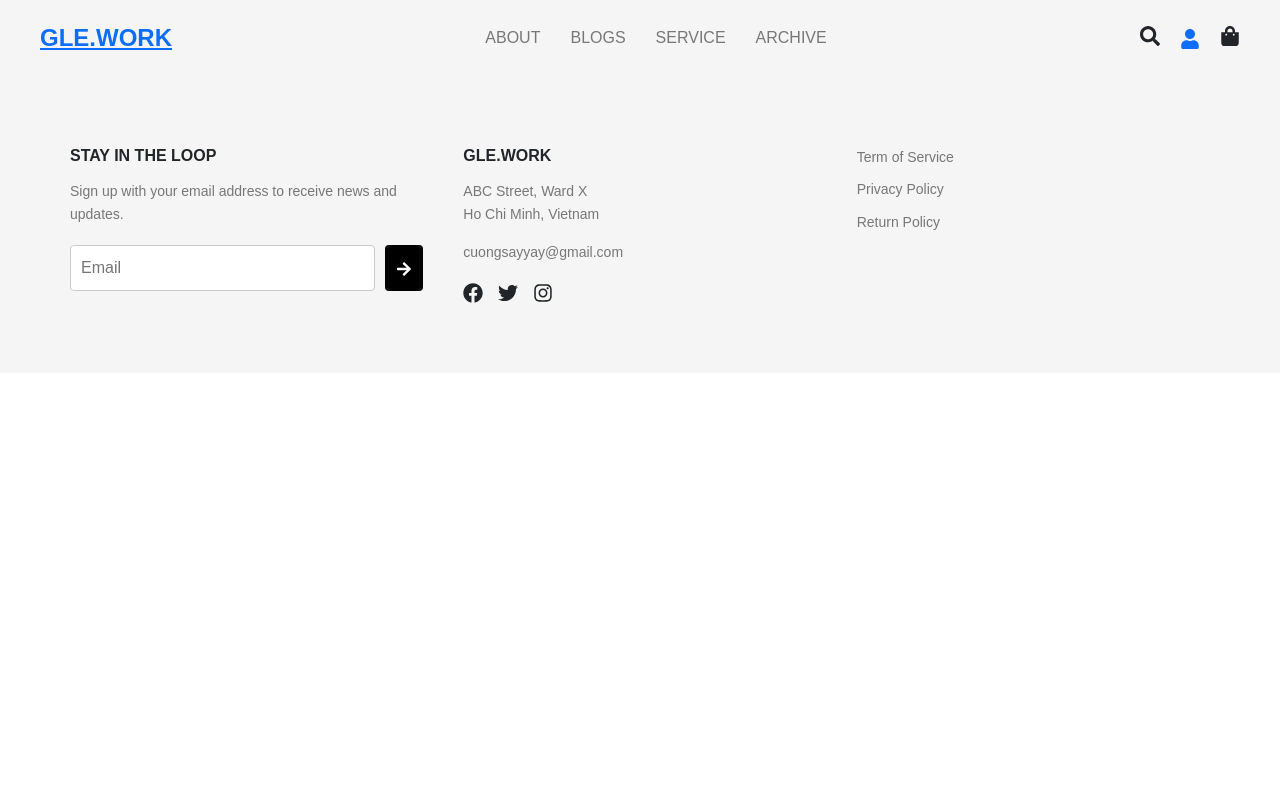
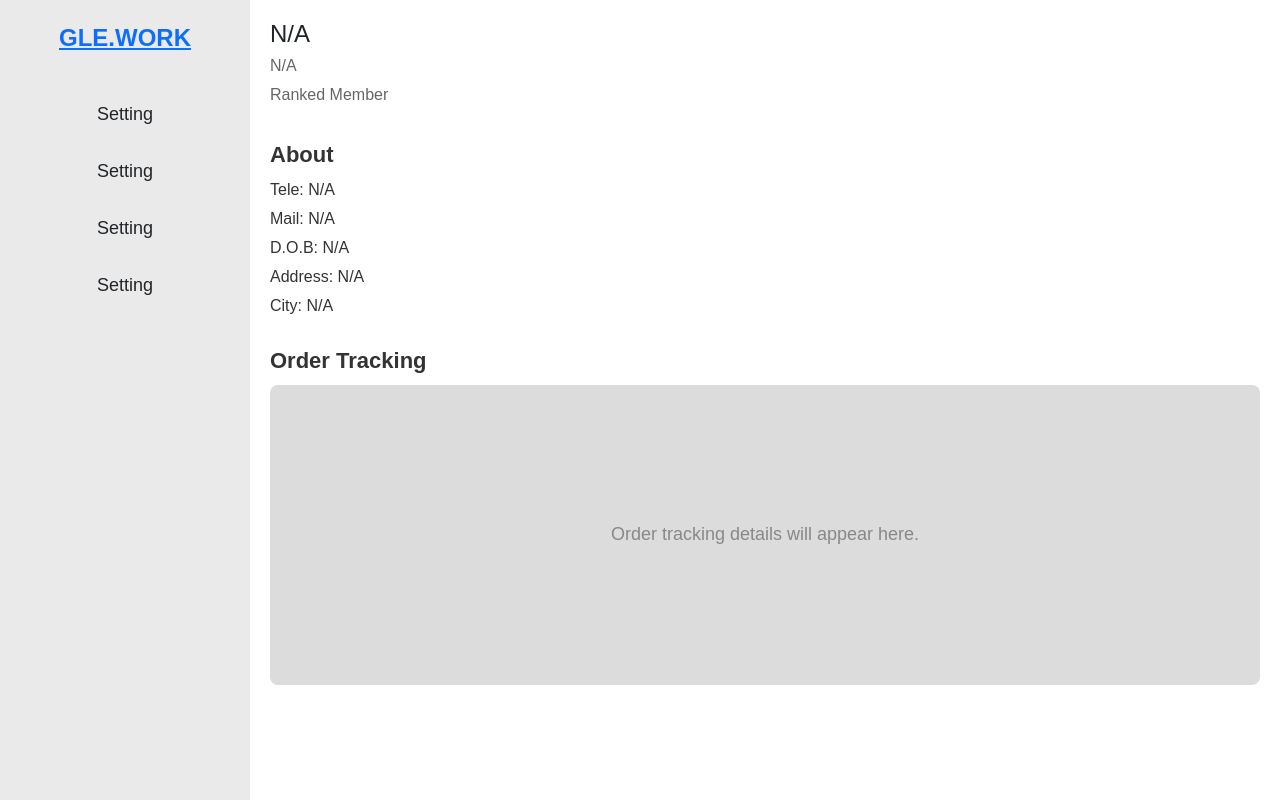
Before and after one commit to Will-Gle/glework, a React (Vite) app: page /user in a window 1280 px wide. Built offline with nearby package versions, Linux system fonts and the light colour scheme.

Commit message:
Add UserPage component and update App.tsx

```diff
--- a/src/App.tsx
+++ b/src/App.tsx
@@ -13,6 +13,7 @@ import Footer from "./components/Footer";
 import Landing from "./components/Landing/Landing";
 import About from "./components/About/About";
 import Archive from "./components/Archive/Archive";
+import UserPage from "./components/UserPage/UserPage";
 import "./App.css";
 
 // Component responsible for rendering the layout with Header, Footer, and routing logic
@@ -21,6 +22,7 @@ function AppLayout() {
 
   // Define the paths where Header and Footer should be hidden
   const hideHeaderFooter = [
+    "/user",
     "/login",
     "/signup",
     "/lost-password",
@@ -35,6 +37,7 @@ function AppLayout() {
         <Route path="/home" element={<Landing />} />
         <Route path="/about" element={<About />} />
         <Route path="/archive" element={<Archive />} />
+        <Route path="/user" element={<UserPage />} />
         <Route path="/login" element={<Login />} />
         <Route path="/signup" element={<Signup />} />
         <Route path="/lost-password" element={<LostPass />} />
--- /dev/null
+++ b/src/components/UserPage/UserPage.css
@@ -0,0 +1,114 @@
+/* General layout */
+.user-page {
+    display: flex;
+    height: 100vh;
+    background: #f9f9f9;
+    font-family: Arial, sans-serif;
+  }
+
+  /* Sidebar */
+  .sidebar {
+    width: 250px;
+    background: #eaeaea;
+    display: flex;
+    flex-direction: column;
+    align-items: center;
+    padding: 20px 0;
+  }
+
+  .logo {
+    font-size: 24px;
+    font-weight: bold;
+    margin-bottom: 30px;
+  }
+
+  .settings-menu {
+    list-style: none;
+    padding: 0;
+    margin: 0;
+    width: 100%;
+  }
+
+  .settings-menu li {
+    padding: 15px 20px;
+    font-size: 18px;
+    cursor: pointer;
+    transition: background-color 0.2s ease;
+  }
+
+  .settings-menu li:hover {
+    background-color: #dcdcdc;
+  }
+
+  /* Main content */
+  .content {
+    flex: 1;
+    padding: 20px;
+    background: #ffffff;
+    overflow-y: auto;
+  }
+
+  /* Profile header */
+  .profile-header {
+    display: flex;
+    align-items: center;
+    gap: 20px;
+    margin-bottom: 30px;
+  }
+
+  .profile-details h2 {
+    font-size: 24px;
+    margin: 0;
+  }
+
+  .profile-details p {
+    font-size: 16px;
+    margin: 5px 0;
+    color: #666;
+  }
+
+  /* About section */
+  .user-about-section {
+    margin-bottom: 20px;
+  }
+
+  .user-about-section h3 {
+    font-size: 22px;
+    font-weight: bold;
+    margin-bottom: 10px;
+    color: #333;
+  }
+
+  .user-about-info {
+    margin-top: 10px;
+  }
+
+  .user-about-info p {
+    font-size: 16px;
+    margin: 5px 0;
+    color: #333;
+  }
+
+  /* Order tracking section */
+  .order-tracking {
+    margin-top: 30px;
+  }
+
+  .order-tracking h3 {
+    font-size: 22px;
+    font-weight: bold;
+    margin-bottom: 10px;
+    color: #333;
+  }
+
+  .order-tracking-placeholder {
+    width: 100%;
+    height: 300px;
+    background: #dcdcdc;
+    border-radius: 8px;
+    display: flex;
+    justify-content: center;
+    align-items: center;
+    color: #888;
+    font-size: 18px;
+  }
--- /dev/null
+++ b/src/components/UserPage/UserPage.tsx
@@ -0,0 +1,83 @@
+import React, { useEffect, useState } from "react";
+import { Link } from "react-router-dom";
+import "./UserPage.css";
+
+interface User {
+  fullName: string;
+  gender: string;
+  rank: string;
+  tele: string;
+  email: string;
+  dob: string;
+  address: string;
+  city: string;
+}
+
+const UserPage: React.FC = () => {
+  const [userData, setUserData] = useState<User | null>(null);
+
+  useEffect(() => {
+    // Simulate fetching user data (e.g., from API or localStorage)
+    const fetchUserData = () => {
+      const savedUser = JSON.parse(localStorage.getItem("userData") || "{}");
+      setUserData(savedUser);
+    };
+    fetchUserData();
+  }, []);
+
+  if (!userData) {
+    return <div>Loading...</div>;
+  }
+
+  return (
+    <div className="user-page">
+      {/* Sidebar */}
+      <aside className="sidebar">
+        <div className="logo">
+          <Link to="/home">
+            <strong>GLE.WORK</strong>
+          </Link>
+        </div>
+        <nav>
+          <ul className="settings-menu">
+            <li>Setting</li>
+            <li>Setting</li>
+            <li>Setting</li>
+            <li>Setting</li>
+          </ul>
+        </nav>
+      </aside>
+
+      {/* Main content */}
+      <main className="content">
+        <header className="profile-header">
+          <div className="profile-details">
+            <h2>{userData.fullName || "N/A"}</h2>
+            <p>{userData.gender || "N/A"}</p>
+            <p>{userData.rank || "Ranked Member"}</p>
+          </div>
+        </header>
+
+        <section className="user-about-section">
+          <h3>About</h3>
+          <div className="user-about-info">
+            <p>Tele: {userData.tele || "N/A"}</p>
+            <p>Mail: {userData.email || "N/A"}</p>
+            <p>D.O.B: {userData.dob || "N/A"}</p>
+            <p>Address: {userData.address || "N/A"}</p>
+            <p>City: {userData.city || "N/A"}</p>
+          </div>
+        </section>
+
+        <section className="order-tracking">
+          <h3>Order Tracking</h3>
+          <div className="order-tracking-placeholder">
+            Order tracking details will appear here.
+          </div>
+        </section>
+      </main>
+    </div>
+  );
+};
+
+export default UserPage;
```
